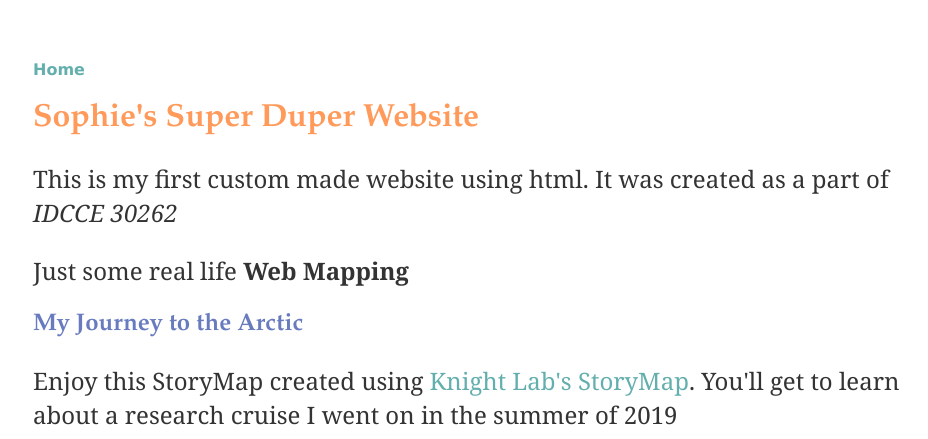
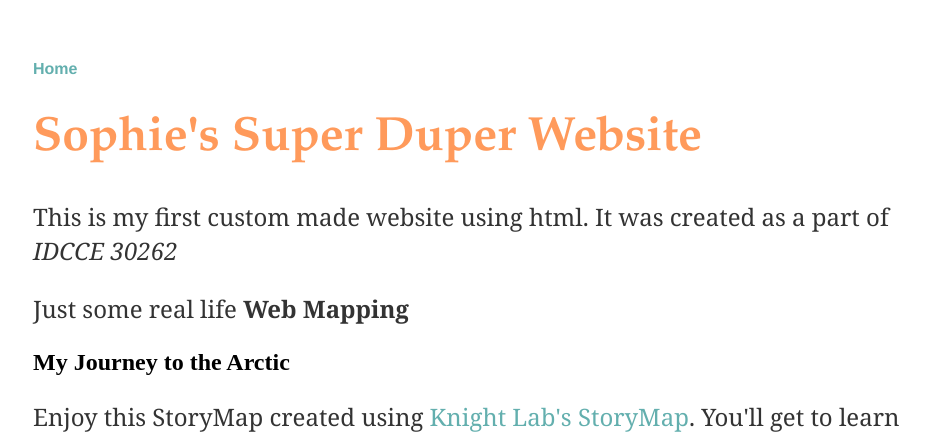
Before and after one commit to sophspilio/sophspilio.github.io, a Jekyll site: the page built from index.html, in a window 1280 px wide. Shown: the top 439 px of the page, without its empty margins (159-1087 px from the left). Built offline with Jekyll 4.4.1, drawn with Linux system fonts in a browser that asks for light colours.

Commit message:
Update main.css

```diff
--- a/css/main.css
+++ b/css/main.css
@@ -1,22 +1,12 @@
 body {
     margin: 60px auto;
     width: 70%;
-    font-family:'Georgia', 'Arial', 'Serif';
-}
-h1 {
-    color: #FF9A5B;
-     font-family: 'Garamond', 'Times New Roman', 'Serif';
-}
-h2 {
-    color: #687BBE;
-     font-family: 'Garamond', 'Times New Roman', 'Serif';
 }
 nav ul, footer ul {
-    font-family:'Verdana', 'Arial', 'Sans-Serif';
+    font-family:'Helvetica', 'Arial', 'Sans-Serif';
     padding: 0px;
     list-style: none;
     font-weight: bold;
-    color: #999;
 }
 nav ul li, footer ul li {
     display: inline;
@@ -30,10 +20,16 @@ a:hover {
     color: #D7E7DC;
     background-color: #576675;
 }
+h1 {
+    font-size: 3em;
+    font-family: 'Garamond', 'Times New Roman', 'Serif';
+    color: #FF9A5B;
+}
 p {
     font-size: 1.5em;
     line-height: 1.4em;
     color: #333;
+    font-family: 'Georgia', 'Arial', 'Serif';
 }
 footer {
     border-top: 1px solid #d5d5d5;
```
